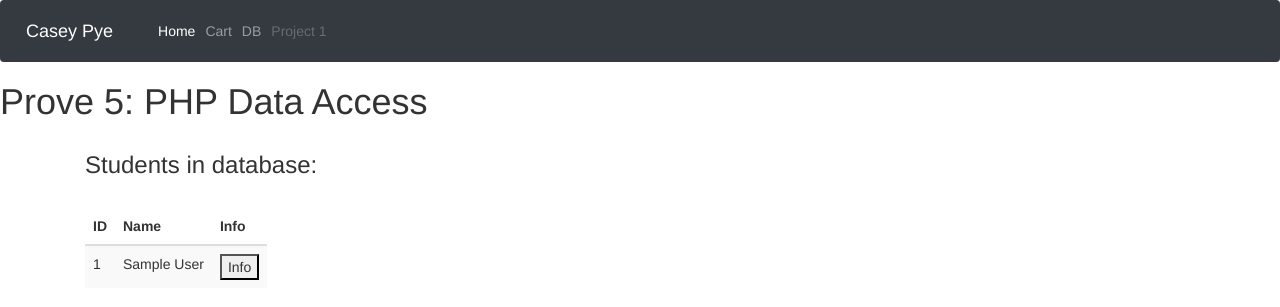
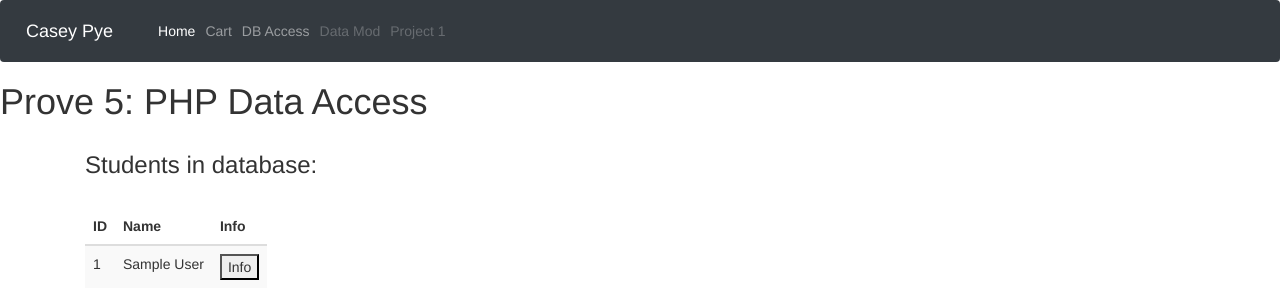
Before and after one commit to Pye-Casey/CS313_website, a PHP site: page /prove_05.php in a window 1280 px wide. Shown: the top 307 px of the page. Run offline with PHP 8.4, Linux system fonts and the light colour scheme; tables that the repository leaves empty hold one stand-in row (values such as "Sample post"); data that the repository does not hold is empty; some libraries are stand-ins or nearby versions.

Commit message:
add prove6

```diff
--- a/menu.php
+++ b/menu.php
@@ -15,7 +15,10 @@
 					<a class="nav-link" href="/prove_03/index.php">Cart</a>
 				</li>
 				<li class="nav-item">
-					<a class="nav-link" href="prove_05.php">DB</a>
+					<a class="nav-link" href="prove_05.php">DB Access</a>
+				</li>
+				<li class="nav-item">
+					<a class="nav-link disabled" href="prove_06.php">Data Mod</a>
 				</li>
 				<li class="nav-item">
 					<a class="nav-link disabled" href="#">Project 1</a>
--- /dev/null
+++ b/prove_06.php
@@ -0,0 +1 @@
+Mod Page
```
Also changed, not shown: prove_06_view.php (added).
